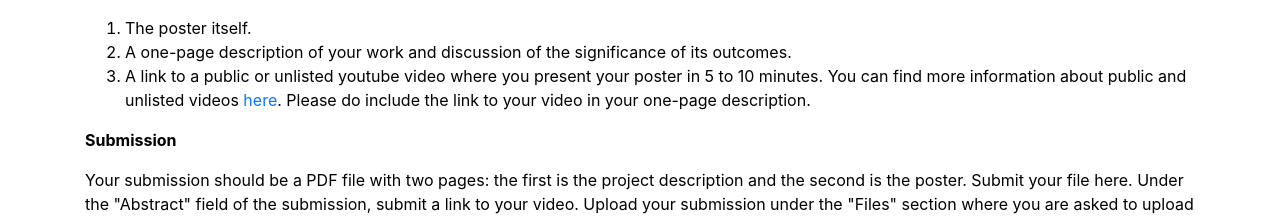
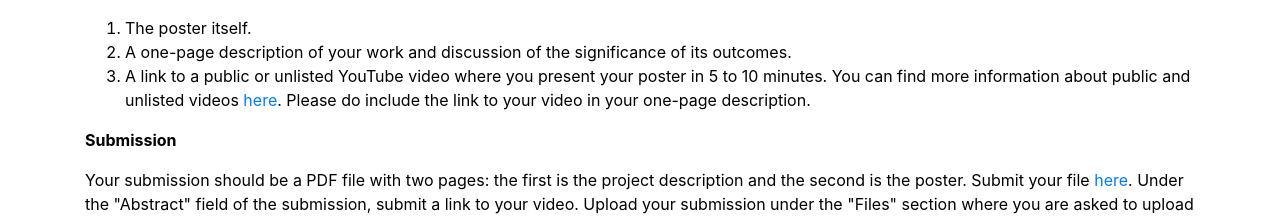
Before and after one commit to alisolehria/ICACS-site, a React (Create React App) app: page /studentcompetition in a window 1280 px wide. Shown: the part 713-933 px from the top of the page. Built offline with nearby package versions, Linux system fonts and the light colour scheme.

Commit message:
changed youtube and added link

```diff
--- a/src/StudentCompetition.js
+++ b/src/StudentCompetition.js
@@ -29,12 +29,12 @@ BSc students/graduates are invited to submit their security projects and researc
 <ol>
   <li>The poster itself. </li>
   <li>A one-page description of your work and discussion of the significance of its outcomes.</li>
-  <li>A link to a public or unlisted youtube video where you present your poster in 5 to 10 minutes. You can find more information about public and unlisted videos <a href="https://support.google.com/youtube/answer/157177?co=GENIE.Platform" target="_blank">here</a>. Please do include the link to your video in your one-page description.</li>
+  <li>A link to a public or unlisted YouTube video where you present your poster in 5 to 10 minutes. You can find more information about public and unlisted videos <a href="https://support.google.com/youtube/answer/157177?co=GENIE.Platform" target="_blank">here</a>. Please do include the link to your video in your one-page description.</li>
 </ol>
 
 <p style={{fontWeight: 'bold'}}>Submission</p>
 
-<p>Your submission should be a PDF file with two pages: the first is the project description and the second is the poster. Submit your file here. Under the "Abstract" field of the submission, submit a link to your video. Upload your submission under the "Files" section where you are asked to upload "your paper".</p>
+<p>Your submission should be a PDF file with two pages: the first is the project description and the second is the poster. Submit your file <a href="https://easychair.org/conferences/?conf=acs21" target="_blank">here</a>. Under the "Abstract" field of the submission, submit a link to your video. Upload your submission under the "Files" section where you are asked to upload "your paper".</p>
 
 <p>Please do note that poster submission will not be published in the conference proceedings, but will still be published on the conference website."</p>
 
```
